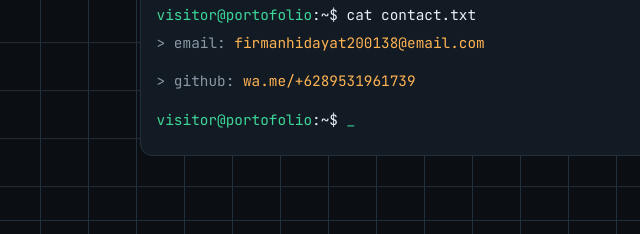
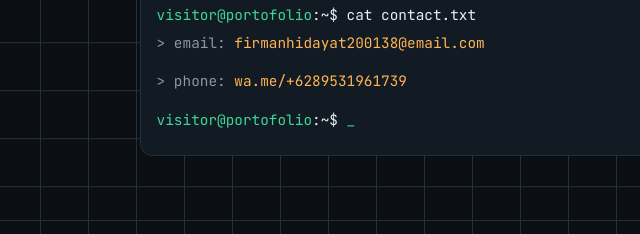
Before and after one commit to im38man/portofolio, a plain HTML site: page index.html in a window 1280 px wide. Shown: the part 2669-2903 px from the top of the page, 0-640 px from the left. Drawn offline with nearby package versions, Linux system fonts and the light colour scheme.

Commit message:
Update index.html

```diff
--- a/index.html
+++ b/index.html
@@ -159,7 +159,7 @@
           <p class="out">&gt; Muhamad Firman Hidayat — Full-Stack Developer</p>
           <p><span class="prompt">visitor@portofolio</span>:~$ cat contact.txt</p>
           <p class="out">&gt; email: <a href="mailto:firmanhidayat200138@email.com">firmanhidayat200138@email.com</a></p>
-          <p class="out">&gt; github: <a href="https://wa.me/6289531961739?text=Halo%20Mas%20Firman%2C%20saya%20ingin%20diskusi%20mengenai%20jasa%20digital%20marketing%2Fpembuatan%20web..." target="_blank" rel="noopener">wa.me/+6289531961739</a></p>
+          <p class="out">&gt; phone: <a href="https://wa.me/6289531961739?text=Halo%20Mas%20Firman%2C%20saya%20ingin%20diskusi%20mengenai%20jasa%20digital%20marketing%2Fpembuatan%20web..." target="_blank" rel="noopener">wa.me/+6289531961739</a></p>
           <p><span class="prompt">visitor@portofolio</span>:~$ <span class="cursor">_</span></p>
         </div>
       </div>
```
